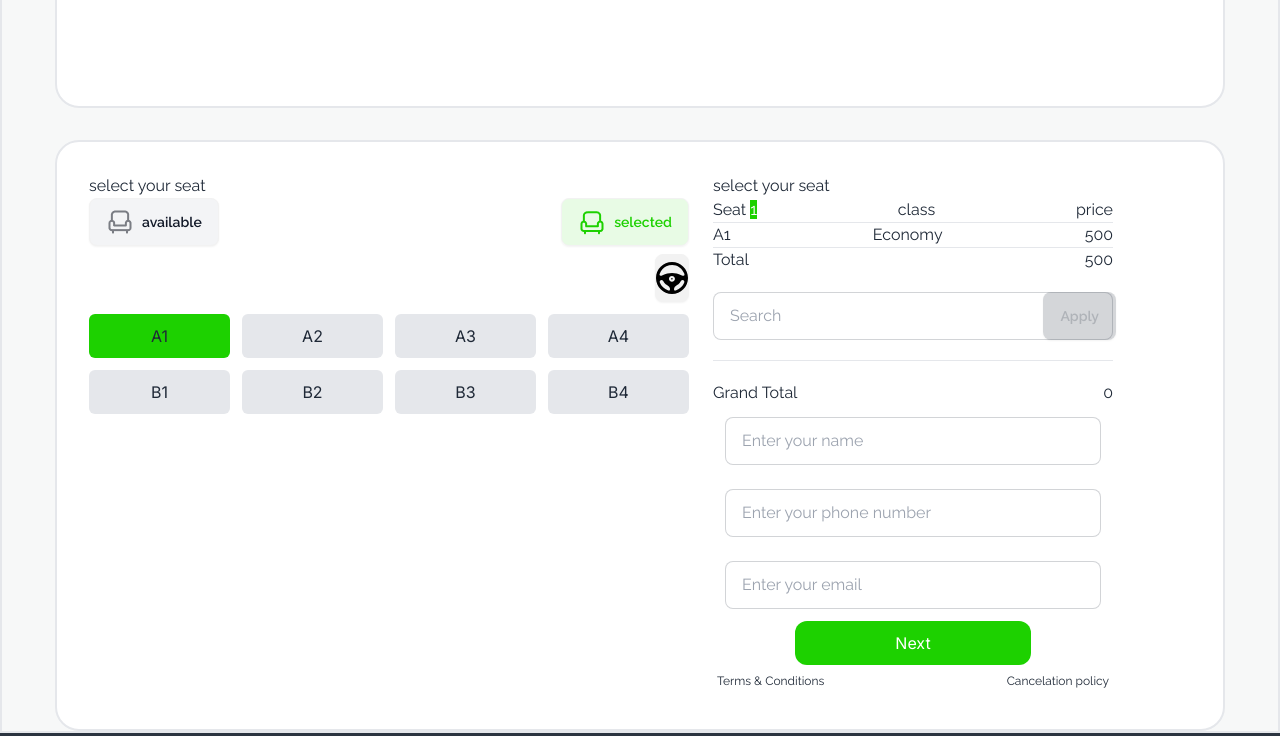
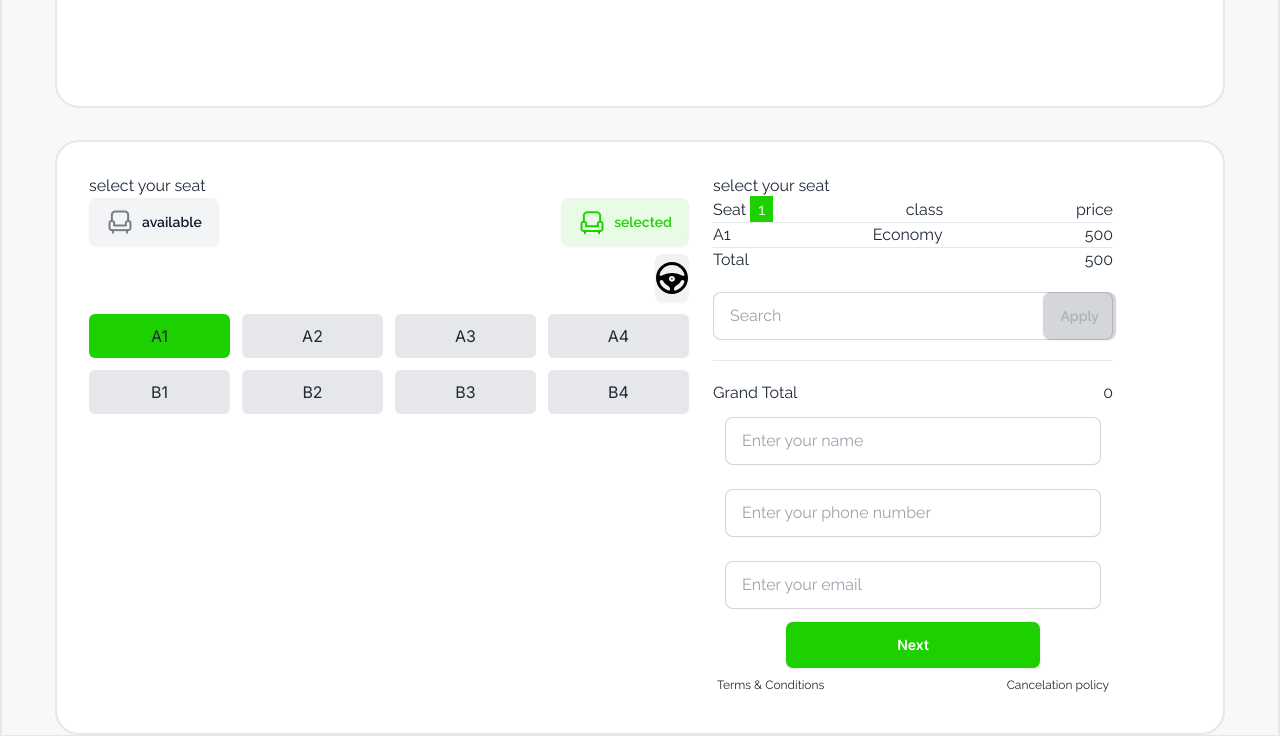
Before and after one commit to AbidHasan007/b9-a5, a plain HTML site: page index.html in a window 1280 px wide. Both pictures are taken after a click on the button "A1". Shown: the part 1962-2698 px from the top of the page. Drawn offline with nearby package versions, Linux system fonts and the light colour scheme.

Commit message:
final commit

```diff
--- a/index.html
+++ b/index.html
@@ -247,7 +247,7 @@
                   <p>select your seat</p>
                         <div class="flex flex-col ">
                           <div class="flex items-center justify-between">
-                            <p>Seat <span id="selected-seat-count" class="bg-[#1DD100] text-white ">0</span></p>
+                            <p>Seat <span id="selected-seat-count" class="bg-[#1DD100] text-white py-1 px-2 ">0</span></p>
                             <p>class</p>
                             <p>price</p>
                           </div>
@@ -278,13 +278,13 @@
                         </label>
                         <label class="input input-bordered flex items-center gap-2 m-3">
 
-                          <input type="text" class="grow" placeholder="Enter your phone number" />
+                          <input id="number-value" type="text" class="grow" placeholder="Enter your phone number" />
                         </label>
                         <label class="input input-bordered flex items-center gap-2 m-3 ">
 
                           <input type="text" class="grow" placeholder="Enter your email" />
                         </label>
-                        <button onclick="my_modal_1.showModal()" class="py-[10px] px-[100px] rounded-xl bg-[#1DD100] text-[#fff] text-center mx-auto inter ">Next</button>
+                        <button id="next-button" onclick="my_modal_1.showModal()" class="btn btn-wide bg-[#1DD100] text-[#fff] text-center mx-auto inter " disabled >Next</button>
                         <dialog id="my_modal_1" class="modal">
                           <div class="modal-box">
                               <div class="flex items-center justify-center ">
--- a/script.js
+++ b/script.js
@@ -50,6 +50,16 @@ let count = 0;
           const total = 500*ticketSelected;
           document.getElementById('total').innerText = total;
 
+// enable next button if ticket grater than 0
+          const nextbutton = document.getElementById('next-button');
+
+         if(currentSeat >= 0)
+           {
+            nextbutton.removeAttribute('disabled');
+           }else{
+          nextbutton.setAttribute('disabled', true)
+         }
+
 
 
      })
```
